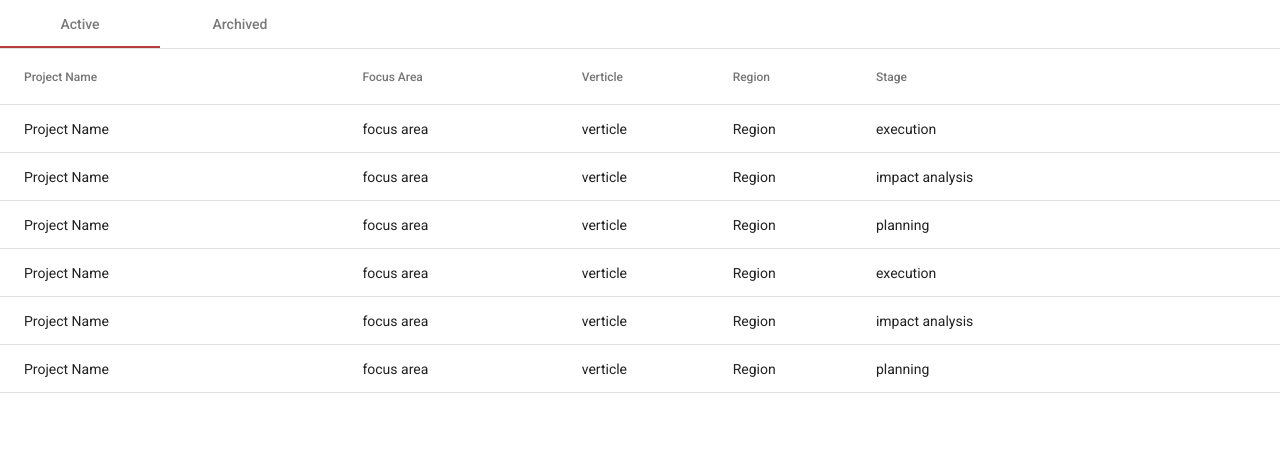
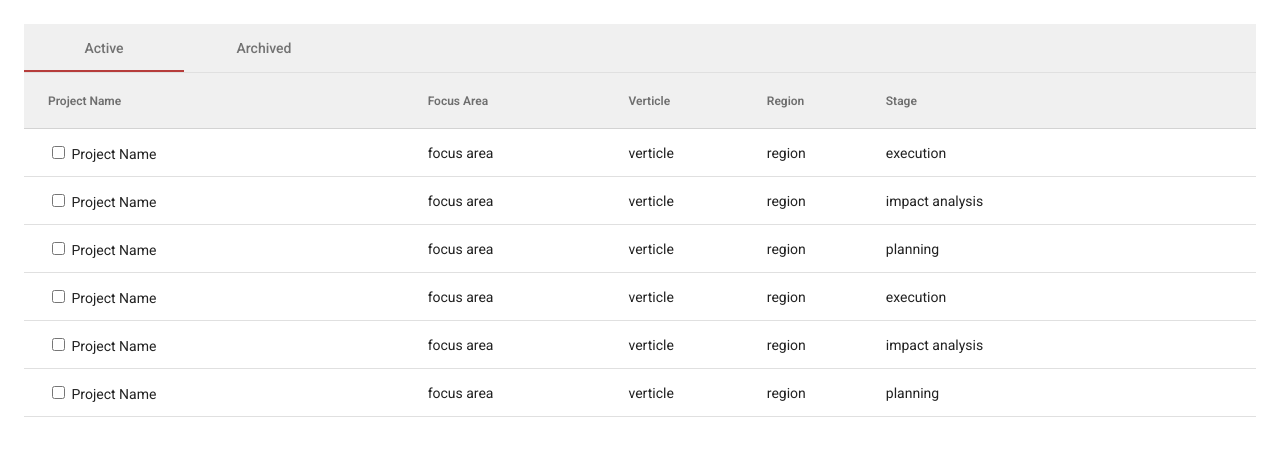
Before and after one commit to everyulb-dev/csr-manager, an Angular app: page /project in a window 1280 px wide. Shown: the top 456 px of the page. Built offline with nearby package versions, Linux system fonts and the light colour scheme.

Commit message:
Minor changes

```diff
--- a/src/app/modules/project/pages/list-projects/list-projects.component.html
+++ b/src/app/modules/project/pages/list-projects/list-projects.component.html
@@ -1,9 +1,13 @@
+<div class="project-list-container">
   <mat-tab-group>
     <mat-tab label="Active">
       <table mat-table [dataSource]="projects" class="mat-elevation-z8">
         <ng-container matColumnDef="name">
           <th mat-header-cell *matHeaderCellDef>Project Name</th>
-        <td mat-cell *matCellDef="let element">{{ element.name }}</td>
+          <td mat-cell *matCellDef="let element">
+            <input type="checkbox" (change)="handleCheckbox(element)" [checked]="isCompleted">
+            {{ element.name }}
+          </td>
         </ng-container>
         <ng-container matColumnDef="focusArea">
           <th mat-header-cell *matHeaderCellDef>Focus Area</th>
@@ -30,7 +34,10 @@
       <table mat-table [dataSource]="projects" class="mat-elevation-z8">
         <ng-container matColumnDef="name">
           <th mat-header-cell *matHeaderCellDef>Project Name</th>
-        <td mat-cell *matCellDef="let element">{{ element.name }}</td>
+          <td mat-cell *matCellDef="let element">
+            <input type="checkbox" (change)="handleCheckbox(element)" [checked]="isCompleted">
+            {{ element.name }}
+          </td>
         </ng-container>
         <ng-container matColumnDef="focusArea">
           <th mat-header-cell *matHeaderCellDef>Focus Area</th>
@@ -53,4 +60,6 @@
         <tr mat-row *matRowDef="let row; columns: tableColumns;"></tr>
       </table>
     </mat-tab>
+    <button class="add-btn">Add Button</button>
   </mat-tab-group>
+</div>
--- a/src/app/modules/project/pages/list-projects/list-projects.component.scss
+++ b/src/app/modules/project/pages/list-projects/list-projects.component.scss
@@ -1,9 +1,34 @@
 $primary-color: #B63D3B;
+$secondary-color: #F0F0F0;
+
+.project-list-container {
+    margin: 1.5rem;
+}
 
 table {
     width: 100%;
 }
 
+th {
+    background-color: $secondary-color;
+}
+
+.mat-header-cell {
+    font-weight: 600;
+}
+
+.mat-tab-label-container {
+    background-color: $secondary-color;
+}
+
 mat-ink-bar {
+    height: 3px;
     background-color: $primary-color !important;
 }
+
+
+.add-btn {
+    position: absolute;
+    top: 2%;
+    right: 2%;
+}
--- a/src/app/modules/project/pages/list-projects/list-projects.component.ts
+++ b/src/app/modules/project/pages/list-projects/list-projects.component.ts
@@ -10,45 +10,57 @@ export class ListProjectsComponent implements OnInit {
 
   projects: Project[] = [
     {
+      id: 1,
+      isCompleted: false,
       name: 'Project Name',
       focusArea: 'focus area',
       verticle: 'verticle',
-      region: 'Region',
+      region: 'region',
       stage: 'execution',
     },
     {
+      id: 2,
+      isCompleted: false,
       name: 'Project Name',
       focusArea: 'focus area',
       verticle: 'verticle',
-      region: 'Region',
+      region: 'region',
       stage: 'impact analysis',
     },
     {
+      id: 3,
+      isCompleted: false,
       name: 'Project Name',
       focusArea: 'focus area',
       verticle: 'verticle',
-      region: 'Region',
+      region: 'region',
       stage: 'planning',
     },
     {
+      id: 4,
+      isCompleted: false,
       name: 'Project Name',
       focusArea: 'focus area',
       verticle: 'verticle',
-      region: 'Region',
+      region: 'region',
       stage: 'execution',
     },
     {
+      id: 5,
+      isCompleted: false,
       name: 'Project Name',
       focusArea: 'focus area',
       verticle: 'verticle',
-      region: 'Region',
+      region: 'region',
       stage: 'impact analysis',
     },
     {
+      id: 6,
+      isCompleted: false,
       name: 'Project Name',
       focusArea: 'focus area',
       verticle: 'verticle',
-      region: 'Region',
+      region: 'region',
       stage: 'planning',
     },
   ];
@@ -66,9 +78,16 @@ export class ListProjectsComponent implements OnInit {
   ngOnInit() {
   }
 
+  handleCheckbox(el): void {
+    el.isCompleted = !el.isCompleted;
+    console.log(el);
+  }
+
 }
 
 interface Project {
+  id: number,
+  isCompleted: boolean,
   name: string,
   stage: string,
   focusArea: string,
--- a/src/app/modules/project/project.module.ts
+++ b/src/app/modules/project/project.module.ts
@@ -5,6 +5,7 @@ import { ProjectRoutingModule } from './project-routing.module';
 
 import { MatTableModule } from '@angular/material/table';
 import {MatTabsModule} from '@angular/material/tabs';
+// import {MatCheckboxModule} from '@angular/material/checkbox';
 
 @NgModule({
   declarations: [ListProjectsComponent],
--- a/src/index.html
+++ b/src/index.html
@@ -7,7 +7,7 @@
 
   <meta name="viewport" content="width=device-width, initial-scale=1">
   <link rel="icon" type="image/x-icon" href="favicon.ico">
-  <link href="https://fonts.googleapis.com/css?family=Roboto:300,400,500" rel="stylesheet">
+  <link href="https://fonts.googleapis.com/css?family=Roboto:300,400,500,600" rel="stylesheet">
   <link href="https://fonts.googleapis.com/icon?family=Material+Icons" rel="stylesheet">
 </head>
 <body>
```
Lines whose indentation alone changed are shown as unchanged.
